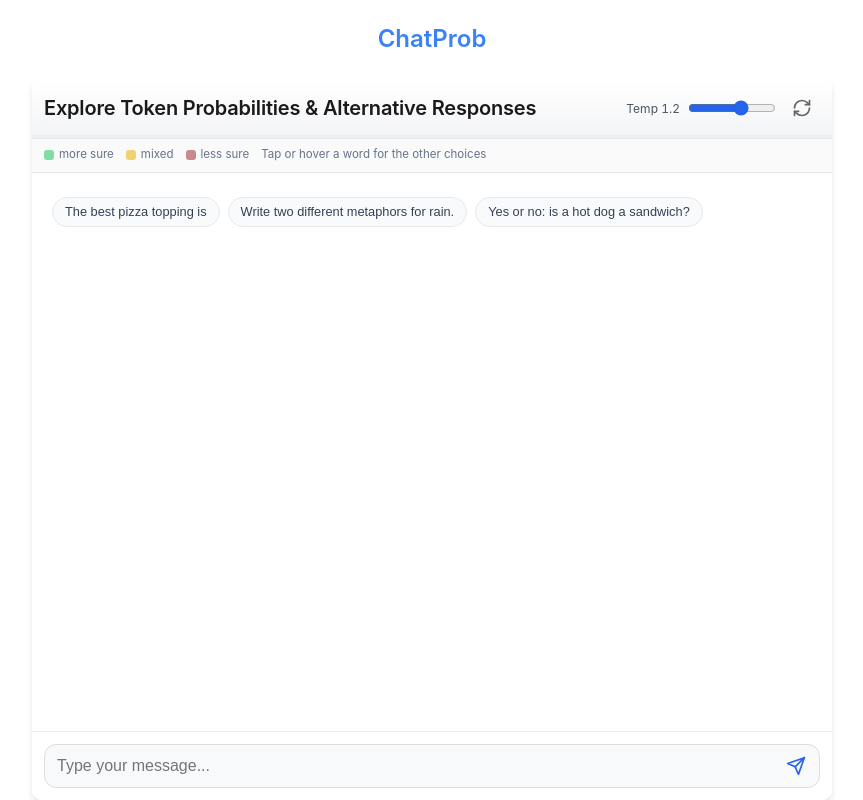
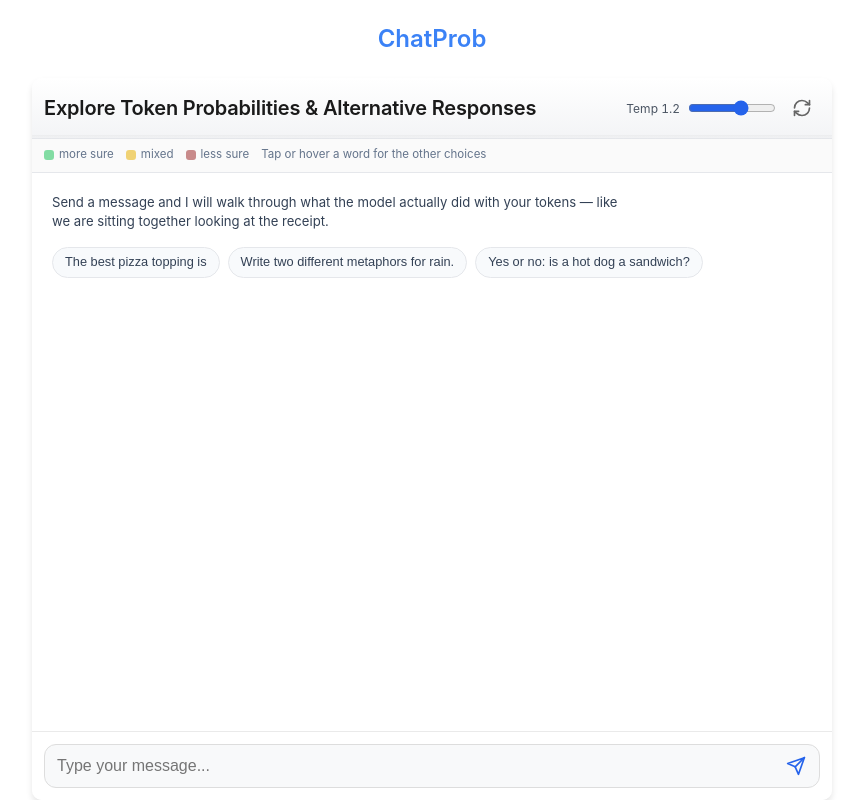
Before and after one commit to rdtiv/chatprob, a Next.js app: page / in a window 1280 px wide. Shown: the whole page, without its empty margins (208-1071 px from the left). Built offline with nearby package versions, Linux system fonts and the light colour scheme.

Commit message:
ui: add a live teacher-style conversation explainer
Narrate this chat's real in/out/billed numbers by turn so the
history-resend tax reads like someone sitting next to you.

```diff
--- a/components/ChatInterface.js
+++ b/components/ChatInterface.js
@@ -1,5 +1,6 @@
 import { useState, useRef, useEffect } from 'react';
 import Message from './Message';
+import ConversationExplainer from './ConversationExplainer';
 
 const STARTER_PROMPTS = [
   'The best pizza topping is',
@@ -243,13 +244,17 @@ export default function ChatInterface() {
               <span className="conversation-lesson-label">Paid so far</span>
               <span className="conversation-lesson-values">{sessionSeries.join(' → ')} billed</span>
             </div>
-            <p className="conversation-lesson-note">
-              Each turn resends the whole conversation, so the prompt grows even when the new reply is short.
-            </p>
+            <ConversationExplainer
+              inSeries={inSeries}
+              sessionSeries={sessionSeries}
+              lastAssistant={[...messages].reverse().find((item) => item.role === 'assistant' && item.usage)}
+            />
           </div>
         )}
         <div className="messages-container">
           {messages.length === 0 && !isLoading && (
+            <div className="empty-start">
+              <ConversationExplainer inSeries={[]} sessionSeries={[]} lastAssistant={null} />
               <div className="prompt-chips" aria-label="Starter prompts">
                 {STARTER_PROMPTS.map((prompt) => (
                   <button
@@ -262,6 +267,7 @@ export default function ChatInterface() {
                     {prompt}
                   </button>
                 ))}
+              </div>
             </div>
           )}
           {messages.map((message, index) => {
--- /dev/null
+++ b/components/ConversationExplainer.js
@@ -0,0 +1,38 @@
+function lastTabOut(assistant) {
+  if (!assistant?.completions?.length) return null;
+  const active = assistant.completions[assistant.activeIndex || 0];
+  return active?.tokenProbabilities?.length || null;
+}
+
+export default function ConversationExplainer({ inSeries, sessionSeries, lastAssistant }) {
+  const turns = inSeries.length;
+  if (!turns || !lastAssistant?.usage) {
+    return (
+      <p className="conversation-explainer">
+        Send a message and I will walk through what the model actually did with your tokens — like we are sitting together looking at the receipt.
+      </p>
+    );
+  }
+
+  const lastIn = inSeries[turns - 1];
+  const lastPaid = sessionSeries[turns - 1];
+  const prevIn = turns > 1 ? inSeries[turns - 2] : null;
+  const prevPaid = turns > 1 ? sessionSeries[turns - 2] : null;
+  const tabOut = lastTabOut(lastAssistant);
+  const totalOut = lastAssistant.usage.completion_tokens;
+  const samples = lastAssistant.completions?.length || 3;
+  const replayed = prevIn;
+  const added = prevIn != null ? Math.max(0, lastIn - prevIn) : null;
+  const thisTurnBill = prevPaid != null ? lastPaid - prevPaid : lastPaid;
+
+  let text;
+  if (turns === 1) {
+    text = `You sent ${lastIn} tokens in — a short system note plus your question. The model sampled ${samples} possible replies. This tab is ${tabOut ?? 'a few'} tokens; all ${samples} together were ${totalOut} out. This one request billed ${lastPaid}. The model will not remember this chat. Next message, those ${lastIn} tokens plus the tab you leave selected get shipped back in.`;
+  } else if (turns === 2) {
+    text = `See the prompt jump ${prevIn} → ${lastIn}? About ${replayed} of that is last turn's prompt, sent again — the API has no memory. The other ${added} tokens are new: the reply you locked in, plus what you just typed. You already paid for those ${replayed} once. This request billed ${thisTurnBill}. Conversation total ${prevPaid} → ${lastPaid}.`;
+  } else {
+    text = `Prompt so far: ${inSeries.join(' → ')}. That staircase is the conversation tax — each request resends everything. This tab only wrote ${tabOut ?? 'a short'} tokens, but ${lastIn} went in. Paid so far ${sessionSeries.join(' → ')}. Long chats get expensive even when answers stay short, because you are paying to re-read the past. Only the selected tab continues; the other samples were paid for and then dropped.`;
+  }
+
+  return <p className="conversation-explainer">{text}</p>;
+}
--- a/styles/globals.css
+++ b/styles/globals.css
@@ -223,6 +223,19 @@ main {
   margin: 4px 0 0;
   color: #64748b;
   line-height: 1.35;
+}
+
+.conversation-explainer {
+  margin: 6px 0 0;
+  font-size: 0.82rem;
+  line-height: 1.45;
+  color: #1e293b;
+}
+
+.empty-start .conversation-explainer {
+  margin: 0 0 12px;
+  max-width: 36rem;
+  color: #334155;
 }
 
 
```
Lines whose indentation alone changed are shown as unchanged.
